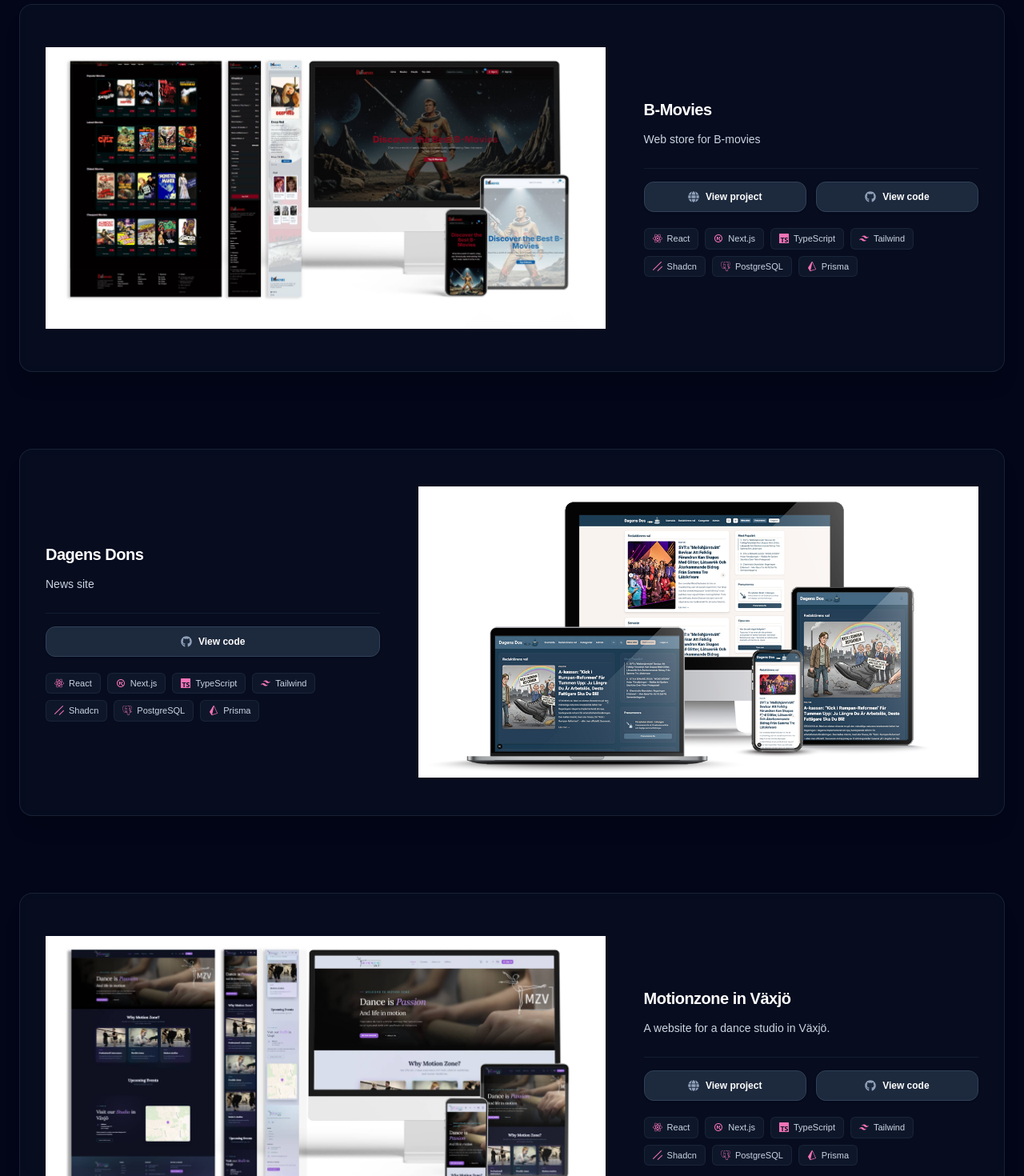
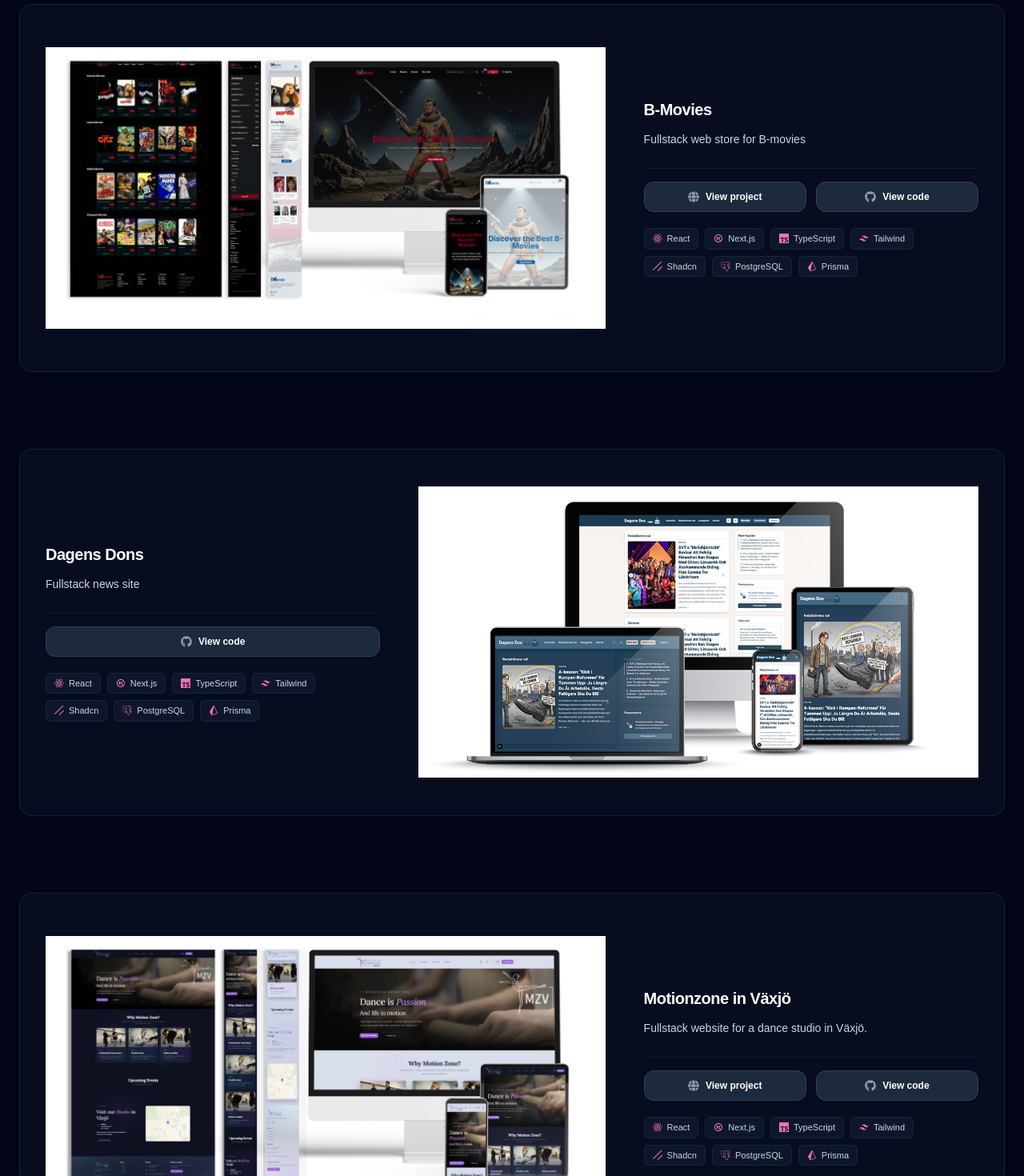
Before and after one commit to knixan/josefinecvportfolio, a Next.js app: page /portfolio in a window 1280 px wide. Shown: the part 1330-2800 px from the top of the page at 80% size. Built offline with nearby package versions, Linux system fonts and the light colour scheme.

Commit message:
portfolio

```diff
--- a/src/components/portfolio.tsx
+++ b/src/components/portfolio.tsx
@@ -47,7 +47,7 @@ const PROJECT_DATA: Record<
   sweettimeUf: {
     image: "/image/mockup-sweettime-uf.png",
     tech: "React, Next.js, TypeScript, Tailwind CSS, Prisma, PostgreSQL, Zod, BetterAuth, Shadcn",
-    projectLink: "sweettimeuf-woad.vercel.app/",
+    projectLink: "https://sweettimeuf.vercel.app/",
     codeLink: "https://github.com/knixan/sweettimeuf",
   },
 
@@ -71,7 +71,7 @@ const PROJECT_DATA: Record<
   },
 
   skeningeVvs: {
-    image: "/image/mockupbilder/skenningevvs.jpg",
+    image: "/image/mockupbilder/skeningevvs.jpg",
     tech: "React, Next.js, TypeScript, Tailwind CSS",
     projectLink: "https://skeningevvs.se/",
     codeLink: "https://github.com/knixan/skeningevvsab",
--- a/src/locales/langs/en.json
+++ b/src/locales/langs/en.json
@@ -96,7 +96,7 @@
 
          "knegarloggen": {
         "title": "Knegarloggen",
-        "description": "SaaS app for construction companies to easily plan their jobs, purchases, and costs, as well as send invoices directly to their customers.",
+        "description": "Fullstack SaaS app for construction companies to easily plan their jobs, purchases, and costs, as well as send invoices directly to their customers.",
         "alt": "Knegarloggen"
       },
 
@@ -107,17 +107,17 @@
       },
       "bMovies": {
         "title": "B-Movies",
-        "description": "Web store for B-movies",
+        "description": "Fullstack web store for B-movies",
         "alt": "B-movies"
       },
       "dagensDons": {
         "title": "Dagens Dons",
-        "description": "News site",
+        "description": "Fullstack news site",
         "alt": "Dagens Dos"
       },
       "motionzone": {
         "title": "Motionzone in Växjö",
-        "description": "A website for a dance studio in Växjö.",
+        "description": "Fullstack website for a dance studio in Växjö.",
         "alt": "Motionzone in Växjö"
       },
       "kladerEfterVader": {
@@ -131,7 +131,7 @@
         "alt": "Skeninge VVS AB"
       },
       "vaderskuggan": {
-        "title": "Weather Shadow",
+        "title": "Väderskuggan",
         "description": "Weather application that gives slightly sarcastic comments based on the weather.",
         "alt": "Weather Shadow"
       },
@@ -142,7 +142,7 @@
       },
       "sweettimeUf": {
         "title": "Sweettime-UF",
-        "description": "WWebstore for quotes for the UF company Sweettime-UF",
+        "description": "Fullstack webstore for quotes for the UF company Sweettime-UF",
         "alt": "Sweettime-UF"
       },
       "gammelBygg": {
--- a/src/locales/langs/se.json
+++ b/src/locales/langs/se.json
@@ -96,7 +96,7 @@
 
            "knegarloggen": {
         "title": "Knegarloggen",
-        "description": "SaaS-app för byggföretag så de enkelt kan planera sina jobb, inköp och kostnader, samt kunna skicka fakturor direkt till sina kunder.",
+        "description": "Fullstack SaaS-app för byggföretag så de enkelt kan planera sina jobb, inköp och kostnader, samt kunna skicka fakturor direkt till sina kunder.",
         "alt": "Knegarloggen"
       },
 
@@ -107,22 +107,22 @@
       },
       "bMovies": {
         "title": "B-Movies",
-        "description": "Webbutik för B-movies",
+        "description": "Fullstack webbutik för B-movies",
         "alt": "B-movies"
       },
       "dagensDons": {
         "title": "Dagens Dons",
-        "description": "Nyhetssida",
+        "description": "Fullstack nyhetssida",
         "alt": "Dagens Dos"
       },
       "motionzone": {
         "title": "Motionzone i Växjö",
-        "description": "En hemsida för en dansstudio i Växjö.",
+        "description": "Fullstack hemsida för en dansstudio i Växjö.",
         "alt": "Motionzone i Växjö"
       },
       "kladerEfterVader": {
         "title": "Kläder efter väder",
-        "description": "En väderapplikation som ger kommentarer och visar klädförslag beroende på vädret.",
+        "description": " PWA app En väderapplikation som ger kommentarer och visar klädförslag beroende på vädret.",
         "alt": "Väder efter kläder"
       },
       "skeningeVvs": {
@@ -142,7 +142,7 @@
       },
       "sweettimeUf": {
         "title": "Sweettime-UF",
-        "description": "Webbutik för offerter åt UF-företaget Sweettime-UF",
+        "description": "Fullstack webbutik för offerter åt UF-företaget Sweettime-UF",
         "alt": "Sweettime-UF"
       },
       "gammelBygg": {
```
